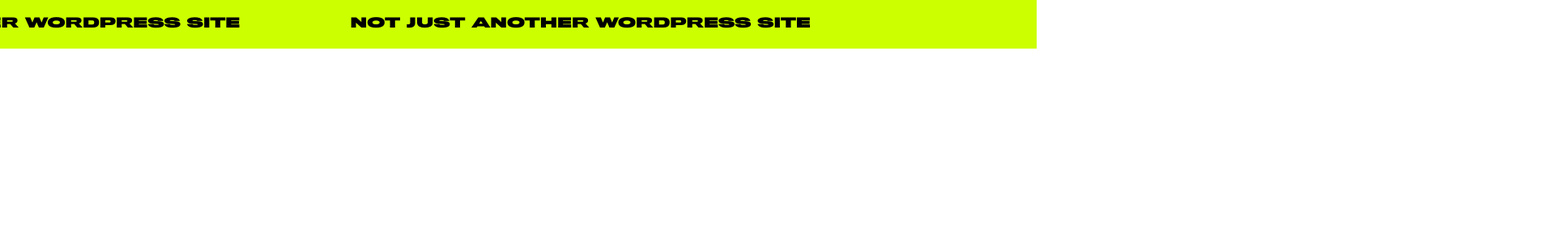
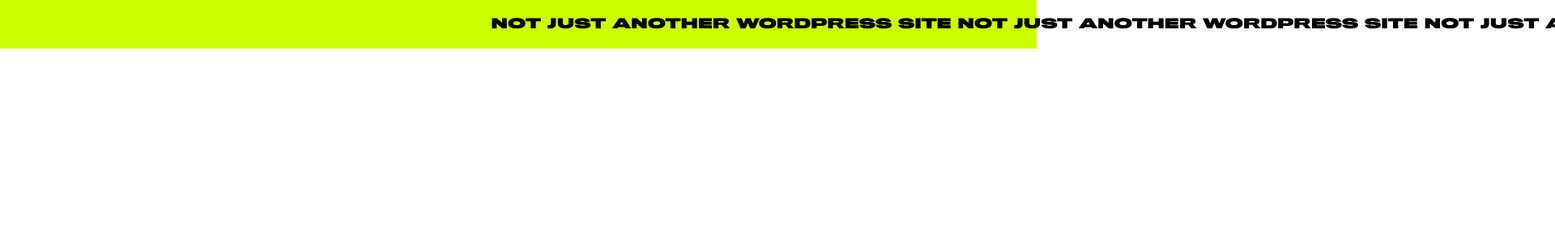
Before and after one commit to wipaweeeeee/portfolio, a React (Create React App) app: page / in a window 1280 px wide. Shown: the top 300 px of the page at 81% size, 1920 px wide, since content can reach past the window. Built offline with nearby package versions, Linux system fonts and the light colour scheme.

Commit message:
goddamn conveyer belt

```diff
--- a/package.json
+++ b/package.json
@@ -3,6 +3,7 @@
   "version": "0.1.0",
   "private": true,
   "dependencies": {
+    "classnames": "^2.2.6",
     "node-sass": "^4.12.0",
     "react": "^16.8.6",
     "react-dom": "^16.8.6",
--- a/src/mixin.scss
+++ b/src/mixin.scss
@@ -29,5 +29,8 @@
      -moz-animation-fill-mode: $direction;
        -o-animation-fill-mode: $direction;
           animation-fill-mode: $direction;
-          transition-timing-function: $timing;
+ -webkit-animation-timing-function: $timing;
+    -moz-animation-timing-function: $timing;
+      -o-animation-timing-function: $timing;
+         animation-timing-function: $timing;
 }
--- a/src/packages/border/border.module.scss
+++ b/src/packages/border/border.module.scss
@@ -2,29 +2,36 @@
 
 .border {
 	width: 100%;
-	height: 60px;
-	background-color: #CCFF00;
-	display: flex;
-	justify-content: center;
+    height: 60px;
+    background-color: #CCFF00;
+    overflow: hidden;
+    white-space: nowrap;
+    // display: flex;
+    // flex-direction: row;
+    // align-items: center;
 }
 
 .borderText {
-	@include animate(slideIn, 10s, infinite, forwards, linear);
+	// @include animate(slideIn, 20s, infinite, none, linear);
 	font-family: 'TitlingGothicFBExtendedBlack';
-	display: flex;
-	align-items: center;
+	transform: translateX(0);
+	position: absolute;
+	top: 23px;
+	display: none;
+	// white-space: nowrap;
 }
 
-.borderText:nth-child(2) { animation-delay: 1s; }
+.animate {
+	@include animate(slideIn, 20s, infinite, none, linear);
+	display: block;
+}
+
+// .borderText:nth-child(2) { animation-delay: 1s; }
+
+// .borderText:nth-child(3) { animation-delay: 2s; }
+
 
 @include keyframes (slideIn) {
-	0% {
-		transform: translateX(100%);
-		transition-timing-function: linear;
-	}
-  	100% {
-    	transform: translateX(-100%);
-    	transition-timing-function: linear;
-    	display: none;
-  	}
+	0% { transform: translateX(85%); }
+	100% { transform: translateX(-115%); }
 }
--- a/src/packages/border/index.js
+++ b/src/packages/border/index.js
@@ -1,11 +1,43 @@
-import React from 'react';
+import React, { useEffect } from 'react';
 import styles from './border.module.scss';
+import classNames from 'classnames';
 
 const Border = (props) => {
+
+	useEffect( () => {
+		const items = Array.prototype.slice.call( inputEl.current.childNodes )
+
+		for (var i = 0; i < items.length; i++) {
+			animTiming(items[i], 10000*i)
+		}
+	})
+
+	const animTiming = (item, delay) => {
+		setTimeout ( function (){
+	      item.classList.add(`${styles.animate}`);
+	    }, delay);
+	}
+
+	const inputEl = React.createRef();
+
+	// const nodelist = document.getElementsByClassName('text');
+	// console.log(nodelist)
+	// var items = Array.prototype.slice.call( nodelist )
+	// const items = Array.from(nodelist)
+
+	// let items = Array.from(document.getElementsByClassName("borderText"));
+
+
+	// for (var i = 0; i < items.length; i++) {
+	// 	console.log('in array')
+	// 	animTiming(items[i], 100*i)
+	// }
+
 	return (
-		<div className={styles.border}>
-			<div className={styles.borderText}> NOT JUST ANOTHER WORDPRESS SITE </div>
-			<div className={styles.borderText}> NOT JUST ANOTHER WORDPRESS SITE </div>
+		<div className={styles.border} ref={inputEl}>
+			<div className={classNames("text", styles.borderText)}>NOT JUST ANOTHER WORDPRESS SITE NOT JUST ANOTHER WORDPRESS SITE NOT JUST ANOTHER WORDPRESS SITE &nbsp;</div>
+			<div className={classNames("text", styles.borderText)}>NOT JUST ANOTHER WORDPRESS SITE NOT JUST ANOTHER WORDPRESS SITE NOT JUST ANOTHER WORDPRESS SITE &nbsp;</div>
+
 		</div>
 	)
 }
```
Also changed, not shown: 1 other file (tests, documents, lock files or other folders).
